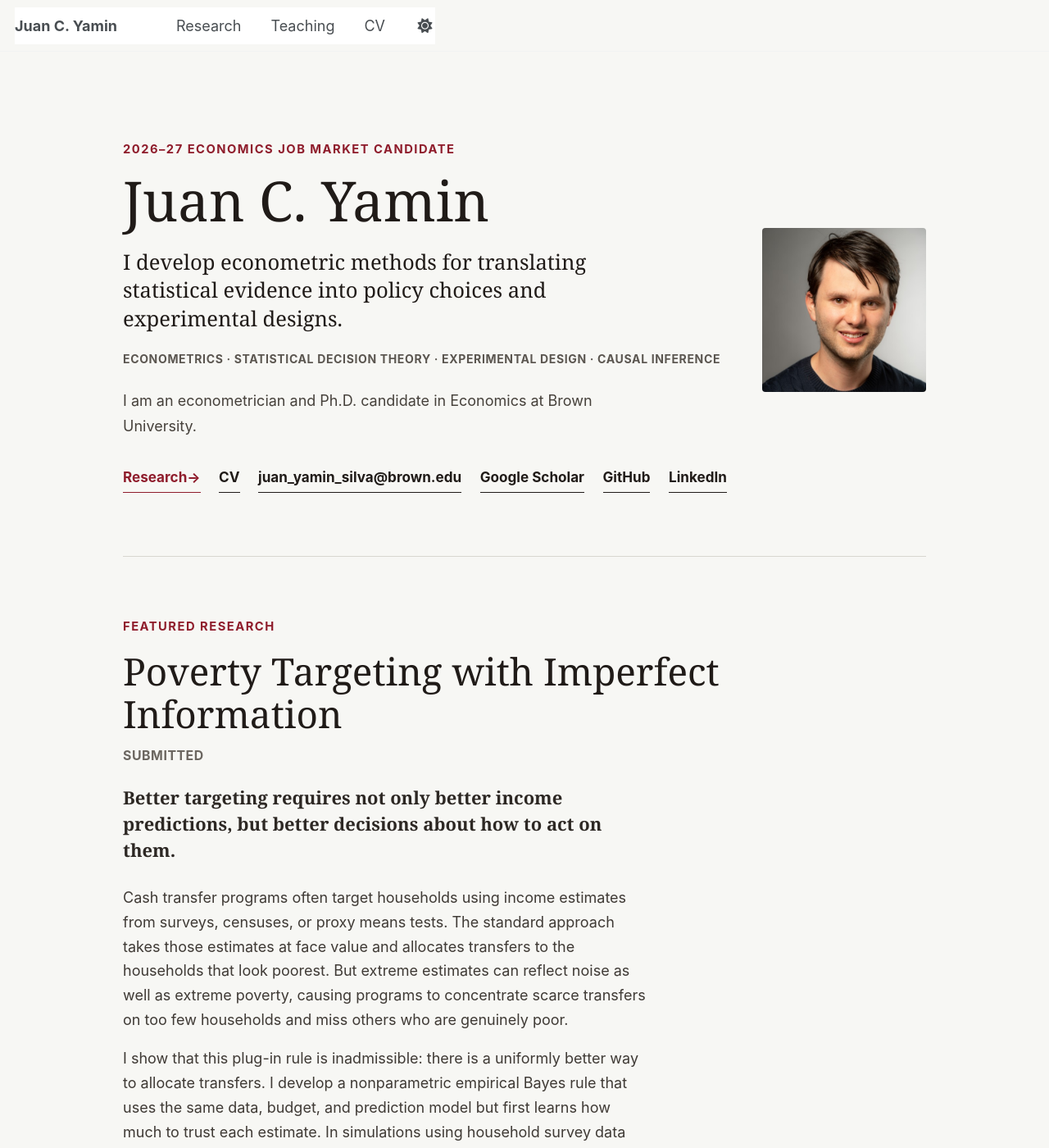
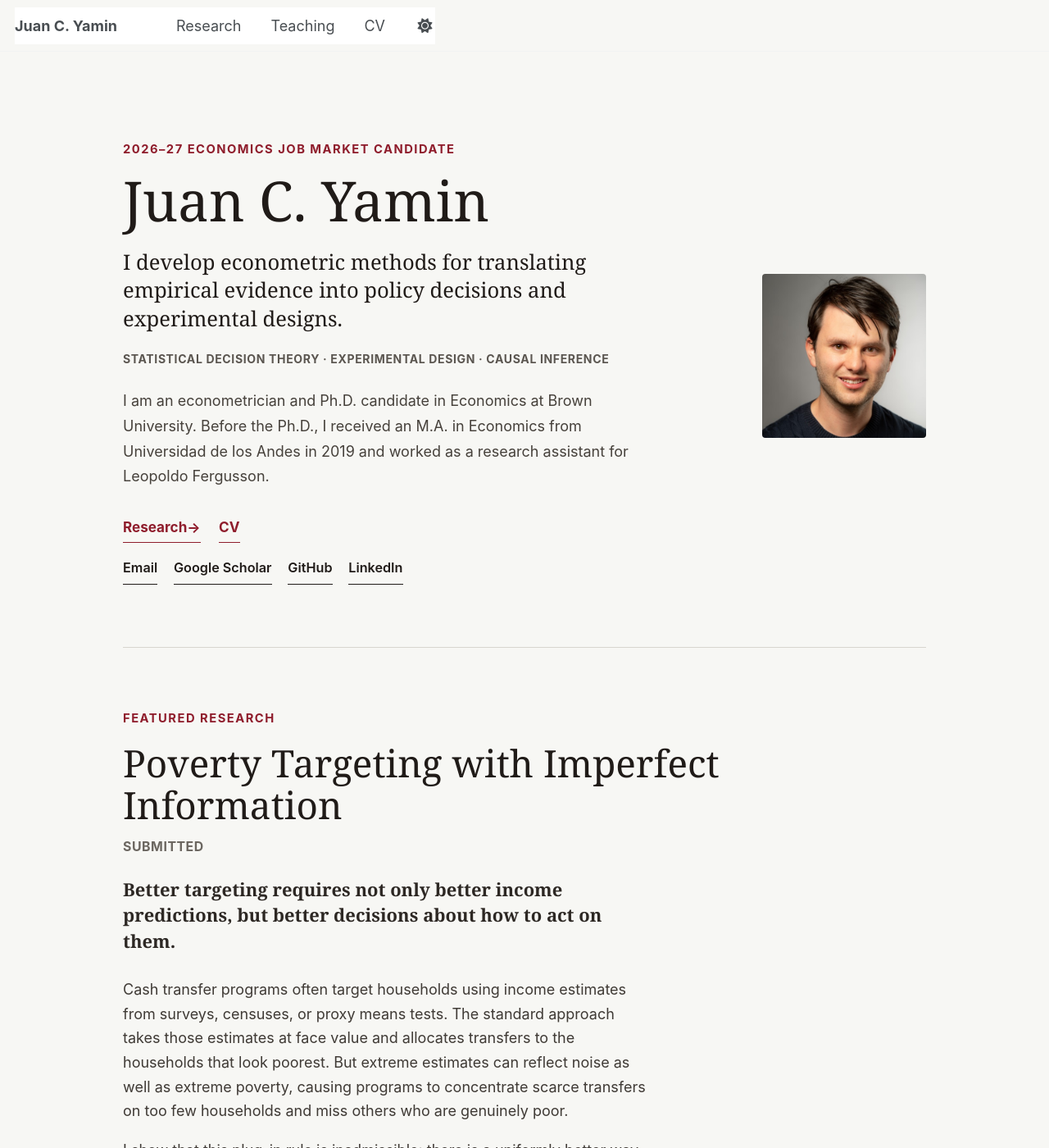
Before and after one commit to juancyamin/juancyamin.github.io, a Jekyll site: the page built from _pages/draft.md, in a window 1280 px wide and 1400 px high. Shown: the whole window at 82% size. Built offline with Jekyll 4.4.1, drawn with Linux system fonts in a browser that asks for light colours; some of the changed text lies outside the part shown.

Commit message:
Clean up draft hero links and copy

```diff
--- a/_pages/draft.md
+++ b/_pages/draft.md
@@ -154,8 +154,36 @@ noindex: true
     color: #8f1d2c;
   }
 
-  .page__content .d2-link-row a.d2-primary:after {
+  .page__content .d2-link-row a.d2-internal {
+    color: #8f1d2c;
+  }
+
+  .page__content .d2-link-row a.d2-primary.d2-internal:after {
     content: " \2192";
+  }
+
+  .page__content .d2-profile-row {
+    align-items: center;
+    display: flex;
+    flex-wrap: wrap;
+    gap: 0.1rem 1.1rem;
+    margin-top: 0.55rem;
+  }
+
+  .page__content .d2-profile-row a {
+    align-items: center;
+    border-bottom: 1px solid currentColor;
+    color: #201b18;
+    display: inline-flex;
+    font-size: 0.9rem;
+    font-weight: 600;
+    line-height: 1.35;
+    min-height: 2.25rem;
+    padding: 0.32rem 0 0.18rem;
+  }
+
+  .page__content .d2-profile-row a:hover {
+    color: #5e111c;
   }
 
   .page__content .d2-section {
@@ -252,10 +280,6 @@ noindex: true
     margin: 0 0 0.45rem;
   }
 
-  .page__content .d2-agenda p.d2-status-muted {
-    color: #6b6660;
-  }
-
   .page__content .d2-agenda p.d2-status em {
     font-style: italic;
   }
@@ -299,15 +323,17 @@ noindex: true
     <div class="d2-hero-copy">
       <p class="d2-kicker">2026&ndash;27 Economics Job Market Candidate</p>
       <h1 id="draft-home-title">Juan C. Yamin</h1>
-      <p class="d2-statement">I develop econometric methods for translating statistical evidence into policy choices and experimental designs.</p>
-      <p class="d2-fields">Econometrics &middot; Statistical Decision Theory &middot; Experimental Design &middot; Causal Inference</p>
+      <p class="d2-statement">I develop econometric methods for translating empirical evidence into policy decisions and experimental designs.</p>
+      <p class="d2-fields">Statistical Decision Theory &middot; Experimental Design &middot; Causal Inference</p>
       <p class="d2-intro">
-        I am an econometrician and Ph.D. candidate in Economics at Brown University.
+        I am an econometrician and Ph.D. candidate in Economics at Brown University. Before the Ph.D., I received an M.A. in Economics from Universidad de los Andes in 2019 and worked as a research assistant for Leopoldo Fergusson.
       </p>
       <nav class="d2-link-row" aria-label="Homepage links">
-        <a class="d2-primary" href="/research/">Research</a>
-        <a href="/files/cv.pdf">CV</a>
-        <a href="mailto:juan_yamin_silva@brown.edu">juan_yamin_silva@brown.edu</a>
+        <a class="d2-primary d2-internal" href="/research/">Research</a>
+        <a class="d2-internal" href="/files/cv.pdf">CV</a>
+      </nav>
+      <nav class="d2-profile-row" aria-label="Contact and profile links">
+        <a href="mailto:juan_yamin_silva@brown.edu">Email</a>
         <a href="https://scholar.google.com/citations?user=KWtxYJgAAAAJ&amp;hl=en&amp;gmla=AO4B3jvU0ea8xlcdjZDt3jmXDpREVfqIekmzTzcNEBzSgwb9r4mDXUTTO8D-agRImB34K9ewyWjT75LG84wgrWmoie3uz5Mfh9Er5WdQ3twrTQ">Google Scholar</a>
         <a href="https://github.com/juancyamin">GitHub</a>
         <a href="https://www.linkedin.com/in/juan-c-yamin/">LinkedIn</a>
@@ -335,7 +361,7 @@ noindex: true
         </p>
       </div>
       <nav class="d2-link-row" aria-label="Featured research links">
-        <a class="d2-primary" href="https://arxiv.org/abs/2506.18188">Paper</a>
+        <a href="https://arxiv.org/abs/2506.18188">Paper</a>
       </nav>
     </div>
   </section>
@@ -362,12 +388,12 @@ noindex: true
         </article>
         <article>
           <h3>Subnational Alignment and Corruption</h3>
-          <p class="d2-status d2-status-muted">Conditionally accepted at the <em>American Political Science Review</em></p>
+          <p class="d2-status">Conditionally accepted at the <em>American Political Science Review</em></p>
           <p>Evidence on how partisan alignment shapes corruption and accountability in Colombian local government.</p>
         </article>
       </div>
       <nav class="d2-link-row" aria-label="Research links">
-        <a class="d2-primary" href="/research/">All research</a>
+        <a class="d2-primary d2-internal" href="/research/">All research</a>
       </nav>
     </div>
   </section>
@@ -378,11 +404,11 @@ noindex: true
       <h2 id="software-title">cmrdesign</h2>
       <div class="d2-copy">
         <p>
-          Open-source R and Python tools for using pilot data to choose treatment allocations in two-wave experiments.
+          Open-source R and Python tools for using pilot data to choose treatment allocations in two-wave experiments, including A/B testing settings.
         </p>
       </div>
       <nav class="d2-link-row" aria-label="Software links">
-        <a class="d2-primary" href="https://juancyamin.github.io/cmrdesign/">Documentation</a>
+        <a class="d2-primary d2-internal" href="/cmrdesign/">Documentation</a>
         <a href="https://github.com/juancyamin/cmrdesign">GitHub</a>
         <a href="https://juancyamin.r-universe.dev/cmrdesign">R Package</a>
         <a href="https://pypi.org/project/cmrdesign/">Python Package</a>
```
Also changed, not shown: other parts of _pages/draft.md (+1 -1 lines).
